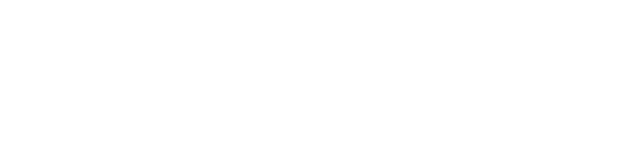
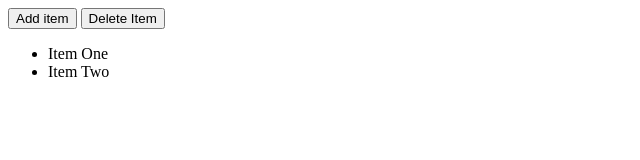
Before and after one commit to Knoll0/To-Do-List, a plain HTML site: page index.html in a window 1280 px wide. Shown: the whole page, without its empty margins (0-640 px from the left). Drawn offline with Linux system fonts and the light colour scheme.

Commit message:
Add title, list, and buttons

```diff
--- a/index.html
+++ b/index.html
@@ -1,3 +1,13 @@
 <!DOCTYPE html>
 
+<title> To-Do List</title>
+
+<button type="button" onclick="">Add item</button>
+<button type="button" onclick=""> Delete Item</button>
+
+<ul>
+    <li>Item One</li>
+    <li>Item Two</li>
+</ul>
+
 </html>
```
